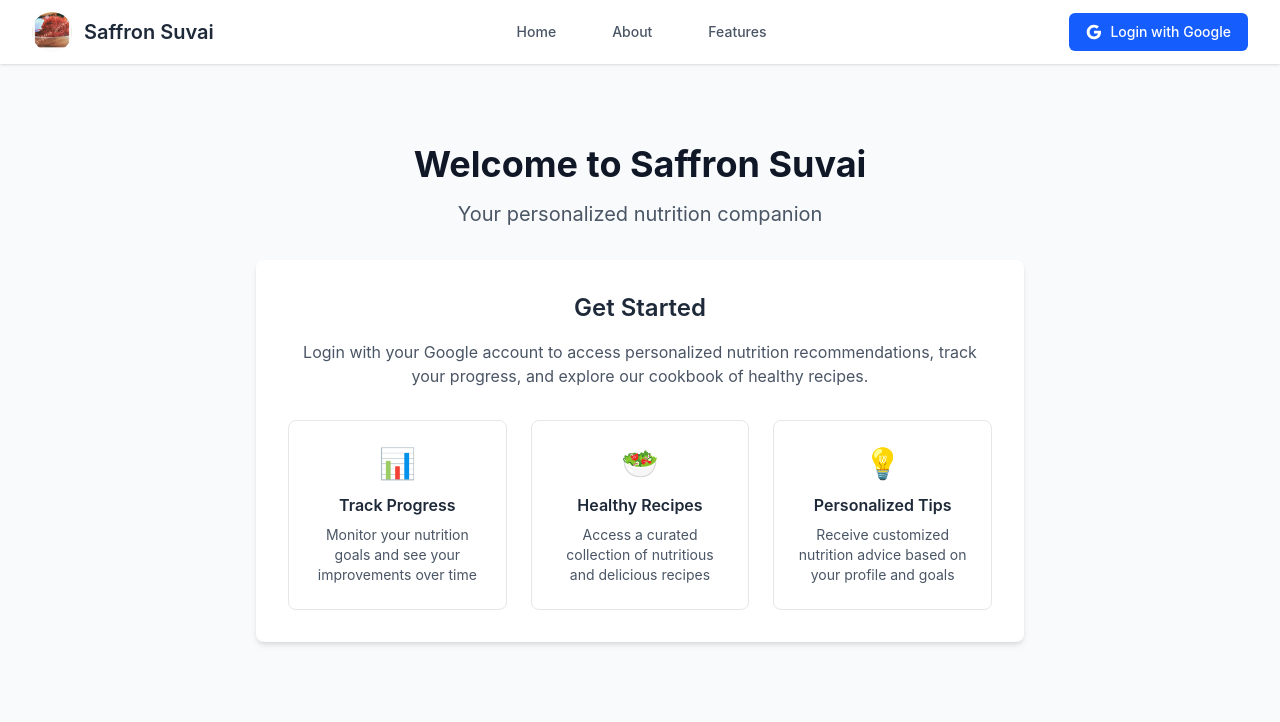
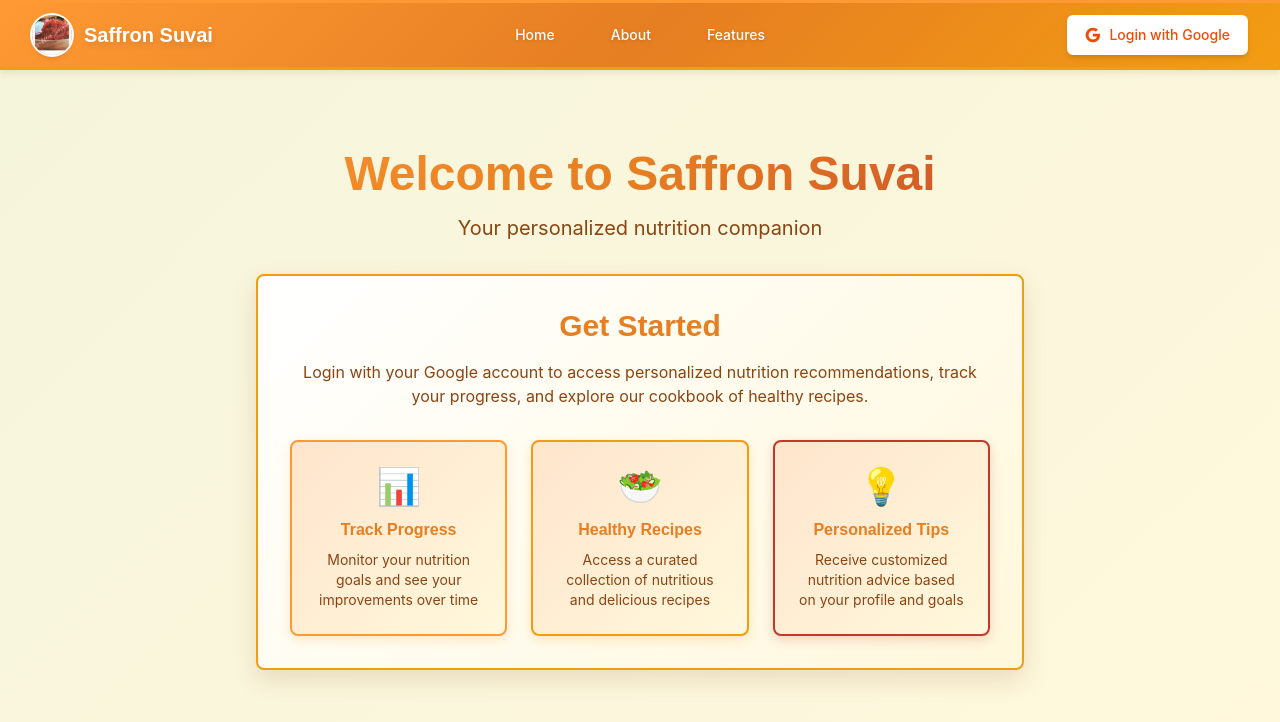
Before and after one commit to venkateshrajag/Nutrition, a React (Vite) app: page / in a window 1280 px wide. Shown: the top 722 px of the page. Built offline with nearby package versions, Linux system fonts and the light colour scheme; no server answers.

Commit message:
Indian theemed

```diff
--- a/src/App.tsx
+++ b/src/App.tsx
@@ -5,40 +5,73 @@ const App: React.FC = () => {
   return (
     <Layout>
       <div className="text-center py-12">
-        <h1 className="text-4xl font-bold text-gray-900 mb-4">
+        <h1 className="text-5xl font-bold mb-4" style={{
+          background: 'linear-gradient(135deg, #FF9933 0%, #E67E22 50%, #C0392B 100%)',
+          WebkitBackgroundClip: 'text',
+          WebkitTextFillColor: 'transparent',
+          backgroundClip: 'text'
+        }}>
           Welcome to Saffron Suvai
         </h1>
-        <p className="text-xl text-gray-600 mb-8">
+        <p className="text-xl mb-8" style={{ color: '#8B4513' }}>
           Your personalized nutrition companion
         </p>
         <div className="max-w-3xl mx-auto">
-          <div className="bg-white rounded-lg shadow-md p-8">
-            <h2 className="text-2xl font-semibold text-gray-800 mb-4">
+          <div
+            className="rounded-lg shadow-xl p-8"
+            style={{
+              background: 'linear-gradient(135deg, #FFFFFF 0%, #FFF8DC 100%)',
+              border: '2px solid #F39C12',
+              boxShadow: '0 10px 25px rgba(139, 69, 19, 0.15)'
+            }}
+          >
+            <h2 className="text-3xl font-semibold mb-4" style={{ color: '#E67E22' }}>
               Get Started
             </h2>
-            <p className="text-gray-600 mb-6">
+            <p className="mb-6" style={{ color: '#8B4513' }}>
               Login with your Google account to access personalized nutrition recommendations,
               track your progress, and explore our cookbook of healthy recipes.
             </p>
             <div className="grid grid-cols-1 md:grid-cols-3 gap-6 mt-8">
-              <div className="p-6 border border-gray-200 rounded-lg">
-                <div className="text-3xl mb-3">📊</div>
-                <h3 className="font-semibold text-gray-800 mb-2">Track Progress</h3>
-                <p className="text-sm text-gray-600">
+              <div
+                className="p-6 rounded-lg transition-transform hover:scale-105"
+                style={{
+                  background: 'linear-gradient(135deg, #FFE5CC 0%, #FFF8DC 100%)',
+                  border: '2px solid #FF9933',
+                  boxShadow: '0 4px 12px rgba(255, 153, 51, 0.2)'
+                }}
+              >
+                <div className="text-4xl mb-3">📊</div>
+                <h3 className="font-semibold mb-2" style={{ color: '#E67E22' }}>Track Progress</h3>
+                <p className="text-sm" style={{ color: '#8B4513' }}>
                   Monitor your nutrition goals and see your improvements over time
                 </p>
               </div>
-              <div className="p-6 border border-gray-200 rounded-lg">
-                <div className="text-3xl mb-3">🥗</div>
-                <h3 className="font-semibold text-gray-800 mb-2">Healthy Recipes</h3>
-                <p className="text-sm text-gray-600">
+              <div
+                className="p-6 rounded-lg transition-transform hover:scale-105"
+                style={{
+                  background: 'linear-gradient(135deg, #FFE5CC 0%, #FFF8DC 100%)',
+                  border: '2px solid #F39C12',
+                  boxShadow: '0 4px 12px rgba(243, 156, 18, 0.2)'
+                }}
+              >
+                <div className="text-4xl mb-3">🥗</div>
+                <h3 className="font-semibold mb-2" style={{ color: '#E67E22' }}>Healthy Recipes</h3>
+                <p className="text-sm" style={{ color: '#8B4513' }}>
                   Access a curated collection of nutritious and delicious recipes
                 </p>
               </div>
-              <div className="p-6 border border-gray-200 rounded-lg">
-                <div className="text-3xl mb-3">💡</div>
-                <h3 className="font-semibold text-gray-800 mb-2">Personalized Tips</h3>
-                <p className="text-sm text-gray-600">
+              <div
+                className="p-6 rounded-lg transition-transform hover:scale-105"
+                style={{
+                  background: 'linear-gradient(135deg, #FFE5CC 0%, #FFF8DC 100%)',
+                  border: '2px solid #C0392B',
+                  boxShadow: '0 4px 12px rgba(192, 57, 43, 0.2)'
+                }}
+              >
+                <div className="text-4xl mb-3">💡</div>
+                <h3 className="font-semibold mb-2" style={{ color: '#E67E22' }}>Personalized Tips</h3>
+                <p className="text-sm" style={{ color: '#8B4513' }}>
                   Receive customized nutrition advice based on your profile and goals
                 </p>
               </div>
--- a/src/components/layout/Header.tsx
+++ b/src/components/layout/Header.tsx
@@ -6,7 +6,10 @@ const Header: React.FC = () => {
 
   return (
     <>
-      <header className="bg-white shadow-sm">
+      <header style={{
+        background: 'linear-gradient(135deg, #FF9933 0%, #E67E22 50%, #F39C12 100%)',
+        boxShadow: '0 4px 6px rgba(139, 69, 19, 0.1)'
+      }} className="decorative-border">
         <div className="max-w-7xl mx-auto px-4 sm:px-6 lg:px-8">
           <div className="flex justify-between items-center h-16">
             {/* Logo/Brand */}
@@ -14,28 +17,28 @@ const Header: React.FC = () => {
               <img
                 src="/images/logo.jpg"
                 alt="Saffron Suvai Logo"
-                className="h-10 w-10 rounded-full object-cover"
+                className="h-10 w-10 rounded-full object-cover ring-2 ring-white shadow-md"
               />
-              <h1 className="text-xl font-semibold text-gray-800">Saffron Suvai</h1>
+              <h1 className="text-xl font-semibold text-white drop-shadow-md">Saffron Suvai</h1>
             </div>
 
             {/* Navigation Menu */}
             <nav className="hidden md:flex space-x-8">
               <a
                 href="/"
-                className="text-gray-600 hover:text-gray-900 px-3 py-2 text-sm font-medium transition-colors"
+                className="text-white hover:text-yellow-100 px-3 py-2 text-sm font-medium transition-colors drop-shadow"
               >
                 Home
               </a>
               <a
                 href="/about"
-                className="text-gray-600 hover:text-gray-900 px-3 py-2 text-sm font-medium transition-colors"
+                className="text-white hover:text-yellow-100 px-3 py-2 text-sm font-medium transition-colors drop-shadow"
               >
                 About
               </a>
               <a
                 href="/features"
-                className="text-gray-600 hover:text-gray-900 px-3 py-2 text-sm font-medium transition-colors"
+                className="text-white hover:text-yellow-100 px-3 py-2 text-sm font-medium transition-colors drop-shadow"
               >
                 Features
               </a>
@@ -50,16 +53,16 @@ const Header: React.FC = () => {
                       <img
                         src={user.user_metadata.avatar_url}
                         alt={user.user_metadata?.name || 'User'}
-                        className="h-8 w-8 rounded-full"
+                        className="h-8 w-8 rounded-full ring-2 ring-white"
                       />
                     )}
-                    <span className="text-sm text-gray-700 hidden md:block">
+                    <span className="text-sm text-white font-medium hidden md:block drop-shadow">
                       {user.user_metadata?.name || user.email}
                     </span>
                   </div>
                   <button
                     onClick={signOut}
-                    className="inline-flex items-center px-4 py-2 border border-gray-300 text-sm font-medium rounded-md text-gray-700 bg-white hover:bg-gray-50 focus:outline-none focus:ring-2 focus:ring-offset-2 focus:ring-blue-500 transition-colors"
+                    className="inline-flex items-center px-4 py-2 border-2 border-white text-sm font-medium rounded-md text-white bg-transparent hover:bg-white hover:text-orange-600 focus:outline-none focus:ring-2 focus:ring-offset-2 focus:ring-white transition-all shadow-md"
                   >
                     Logout
                   </button>
@@ -67,7 +70,7 @@ const Header: React.FC = () => {
               ) : (
                 <button
                   onClick={signInWithGoogle}
-                  className="inline-flex items-center px-4 py-2 border border-transparent text-sm font-medium rounded-md text-white bg-blue-600 hover:bg-blue-700 focus:outline-none focus:ring-2 focus:ring-offset-2 focus:ring-blue-500 transition-colors"
+                  className="inline-flex items-center px-4 py-2 border-2 border-white text-sm font-medium rounded-md text-orange-600 bg-white hover:bg-yellow-50 focus:outline-none focus:ring-2 focus:ring-offset-2 focus:ring-white transition-all shadow-md"
                 >
                   <svg
                     className="w-4 h-4 mr-2"
@@ -91,19 +94,19 @@ const Header: React.FC = () => {
           <div className="flex flex-col space-y-1">
             <a
               href="/"
-              className="text-gray-600 hover:text-gray-900 px-3 py-2 text-sm font-medium"
+              className="text-white hover:text-yellow-100 px-3 py-2 text-sm font-medium"
             >
               Home
             </a>
             <a
               href="/about"
-              className="text-gray-600 hover:text-gray-900 px-3 py-2 text-sm font-medium"
+              className="text-white hover:text-yellow-100 px-3 py-2 text-sm font-medium"
             >
               About
             </a>
             <a
               href="/features"
-              className="text-gray-600 hover:text-gray-900 px-3 py-2 text-sm font-medium"
+              className="text-white hover:text-yellow-100 px-3 py-2 text-sm font-medium"
             >
               Features
             </a>
--- a/src/components/layout/Layout.tsx
+++ b/src/components/layout/Layout.tsx
@@ -7,7 +7,7 @@ interface LayoutProps {
 
 const Layout: React.FC<LayoutProps> = ({ children }) => {
   return (
-    <div className="min-h-screen bg-gray-50">
+    <div className="min-h-screen pattern-bg" style={{ background: 'linear-gradient(135deg, #F5F5DC 0%, #FFF8DC 100%)' }}>
       <Header />
       <main className="max-w-7xl mx-auto px-4 sm:px-6 lg:px-8 py-8">
         {children}
--- a/src/index.css
+++ b/src/index.css
@@ -1,10 +1,60 @@
 @import "tailwindcss";
+@import url('https://fonts.googleapis.com/css2?family=Poppins:wght@400;500;600;700&family=Inter:wght@300;400;500;600&display=swap');
+
+:root {
+  /* Indian Color Palette */
+  --saffron-orange: #FF9933;
+  --deep-orange: #E67E22;
+  --golden-yellow: #F39C12;
+  --rich-red: #C0392B;
+  --warm-brown: #8B4513;
+  --cream-beige: #FFF8DC;
+  --warm-gray: #F5F5DC;
+  --dark-brown: #3E2723;
+  --light-saffron: #FFB366;
+  --deep-saffron: #CC7A29;
+}
 
 body {
   margin: 0;
-  font-family: -apple-system, BlinkMacSystemFont, 'Segoe UI', 'Roboto', 'Oxygen',
-    'Ubuntu', 'Cantarell', 'Fira Sans', 'Droid Sans', 'Helvetica Neue',
-    sans-serif;
+  font-family: 'Inter', -apple-system, BlinkMacSystemFont, 'Segoe UI', 'Roboto', sans-serif;
   -webkit-font-smoothing: antialiased;
   -moz-osx-font-smoothing: grayscale;
+  background: linear-gradient(135deg, var(--warm-gray) 0%, var(--cream-beige) 100%);
+  color: var(--dark-brown);
 }
+
+h1, h2, h3, h4, h5, h6 {
+  font-family: 'Poppins', sans-serif;
+}
+
+/* Decorative border pattern */
+.decorative-border {
+  border-top: 3px solid var(--saffron-orange);
+  border-bottom: 3px solid var(--golden-yellow);
+  position: relative;
+}
+
+.decorative-border::before {
+  content: '';
+  position: absolute;
+  top: -6px;
+  left: 0;
+  right: 0;
+  height: 1px;
+  background: linear-gradient(90deg,
+    transparent 0%,
+    var(--rich-red) 20%,
+    var(--saffron-orange) 40%,
+    var(--golden-yellow) 60%,
+    var(--saffron-orange) 80%,
+    transparent 100%
+  );
+}
+
+/* Subtle pattern background */
+.pattern-bg {
+  background-image:
+    radial-gradient(circle at 20% 50%, rgba(255, 153, 51, 0.03) 0%, transparent 50%),
+    radial-gradient(circle at 80% 80%, rgba(243, 156, 18, 0.03) 0%, transparent 50%);
+}
```
